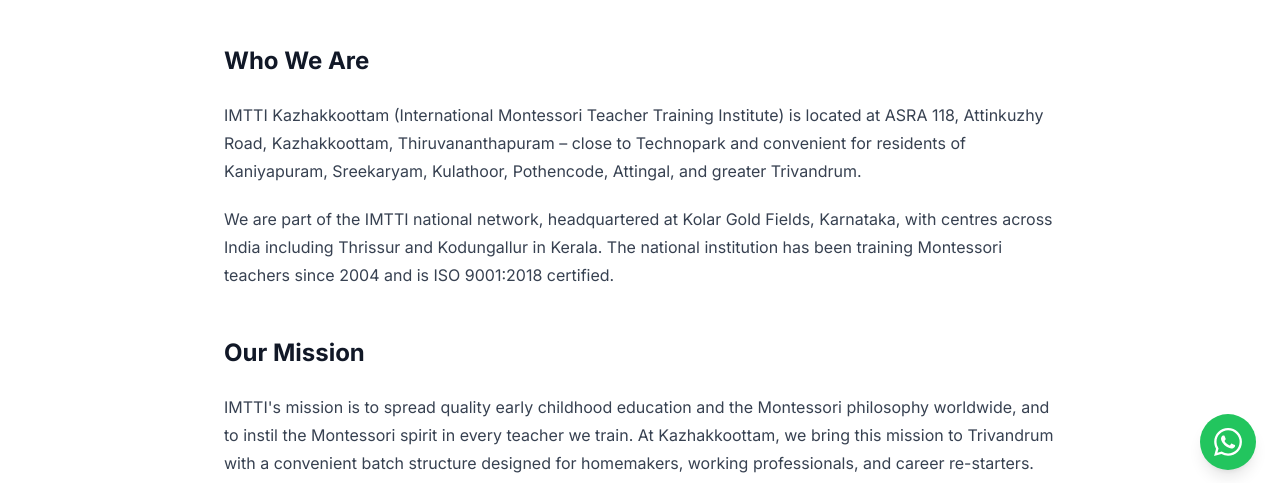
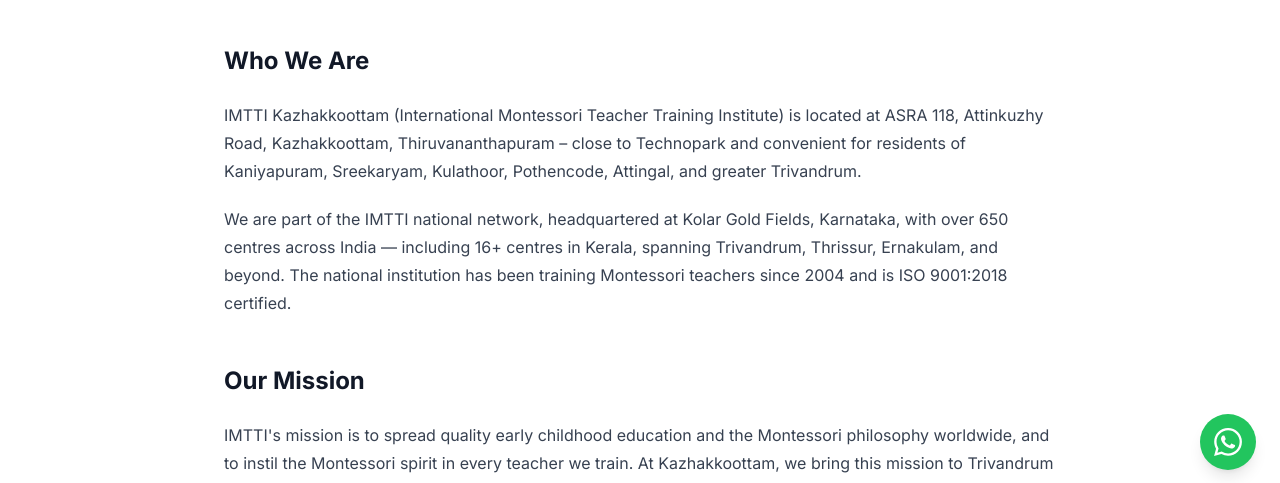
Before and after one commit to manojvc/imttikzk, an Astro site: page /about in a window 1280 px wide. Shown: the part 306-789 px from the top of the page. Built offline with nearby package versions, Linux system fonts and the light colour scheme; Astro itself is replaced by a stand-in of ours.

Commit message:
content: add Google Maps link and update national network figures
- facts.json: set mapsUrl to Google Maps short link
- about.astro: replace vague centre list with 650+ India / 16+ Kerala / Trivandrum, Thrissur, Ernakulam
- index.astro: same 650+ / 16+ figures on homepage network paragraph

Co-Authored-By: Claude Sonnet 4.6 <noreply@anthropic.com>

```diff
--- a/src/data/facts.json
+++ b/src/data/facts.json
@@ -41,7 +41,7 @@
       "whatsappChannel": "{{TBD}}"
     },
     "gbpUrl": "{{TBD}}",
-    "mapsUrl": "{{TBD}}"
+    "mapsUrl": "https://maps.app.goo.gl/bVvYRfiZ6Tx8CHpC7"
   },
   "brand": {
     "name": "IMTTI – International Montessori Teacher Training Institute",
--- a/src/pages/about.astro
+++ b/src/pages/about.astro
@@ -29,7 +29,7 @@ const { centre, brand } = facts;
           IMTTI Kazhakkoottam (International Montessori Teacher Training Institute) is located at ASRA 118, Attinkuzhy Road, Kazhakkoottam, Thiruvananthapuram – close to Technopark and convenient for residents of Kaniyapuram, Sreekaryam, Kulathoor, Pothencode, Attingal, and greater Trivandrum.
         </p>
         <p>
-          We are part of the IMTTI national network, headquartered at Kolar Gold Fields, Karnataka, with centres across India including Thrissur and Kodungallur in Kerala. The national institution has been training Montessori teachers since {brand.established} and is {brand.iso} certified.
+          We are part of the IMTTI national network, headquartered at Kolar Gold Fields, Karnataka, with over 650 centres across India — including 16+ centres in Kerala, spanning Trivandrum, Thrissur, Ernakulam, and beyond. The national institution has been training Montessori teachers since {brand.established} and is {brand.iso} certified.
         </p>
 
         <h2>Our Mission</h2>
--- a/src/pages/index.astro
+++ b/src/pages/index.astro
@@ -299,7 +299,7 @@ const faqSchema = {
       </div>
       <div class="reveal">
         <p class="text-gray-600 text-lg leading-relaxed mb-8 max-w-2xl mx-auto">
-          Part of the <strong class="text-brand-700">IMTTI national network</strong> – established {brand.established}, headquartered in Karnataka, with centres across India. {brand.iso} certified and recognised by {brand.accreditations.slice(0,3).join(', ')}, and more.
+          Part of the <strong class="text-brand-700">IMTTI national network</strong> – established {brand.established}, headquartered in Karnataka, with 650+ centres across India and 16+ centres in Kerala. {brand.iso} certified and recognised by {brand.accreditations.slice(0,3).join(', ')}, and more.
         </p>
         <blockquote class="relative max-w-xl mx-auto">
           <svg class="w-10 h-10 text-gold-400 mx-auto mb-3" fill="currentColor" viewBox="0 0 24 24"><path d="M14.017 21v-7.391c0-5.704 3.731-9.57 8.983-10.609l.995 2.151c-2.432.917-3.995 3.638-3.995 5.849h4v10h-9.983zm-14.017 0v-7.391c0-5.704 3.748-9.57 9-10.609l.996 2.151c-2.433.917-3.996 3.638-3.996 5.849h3.983v10h-9.983z"/></svg>
```
